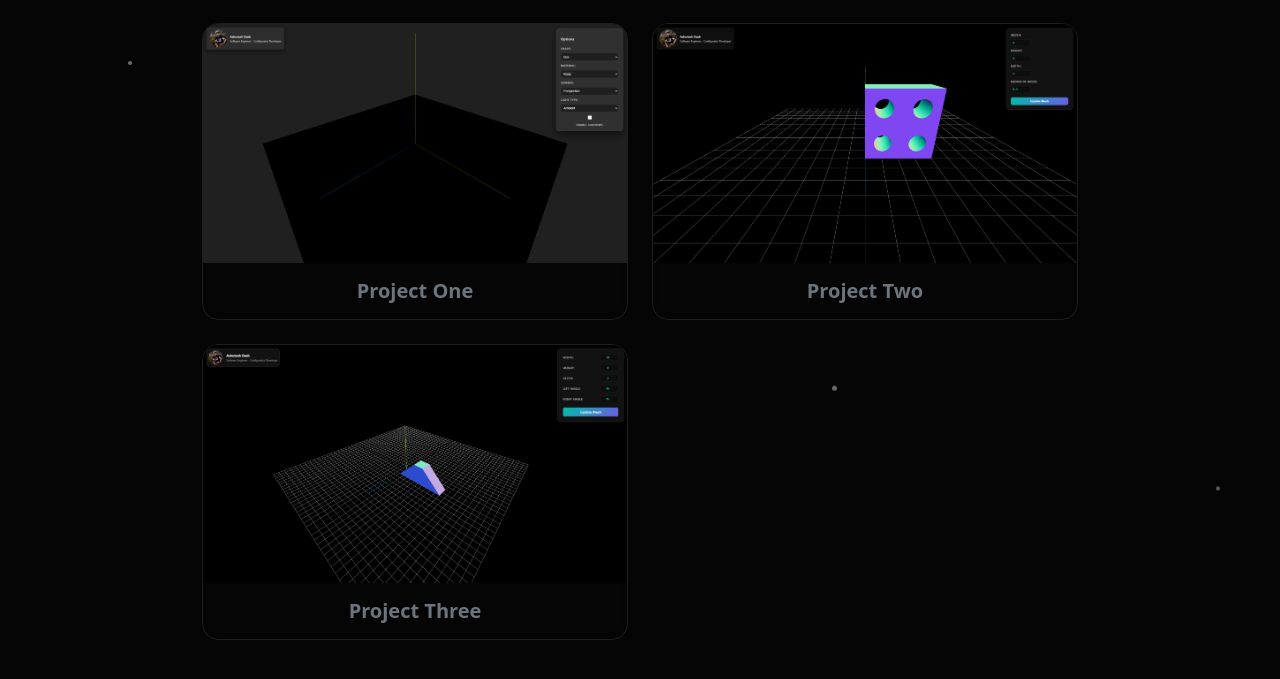
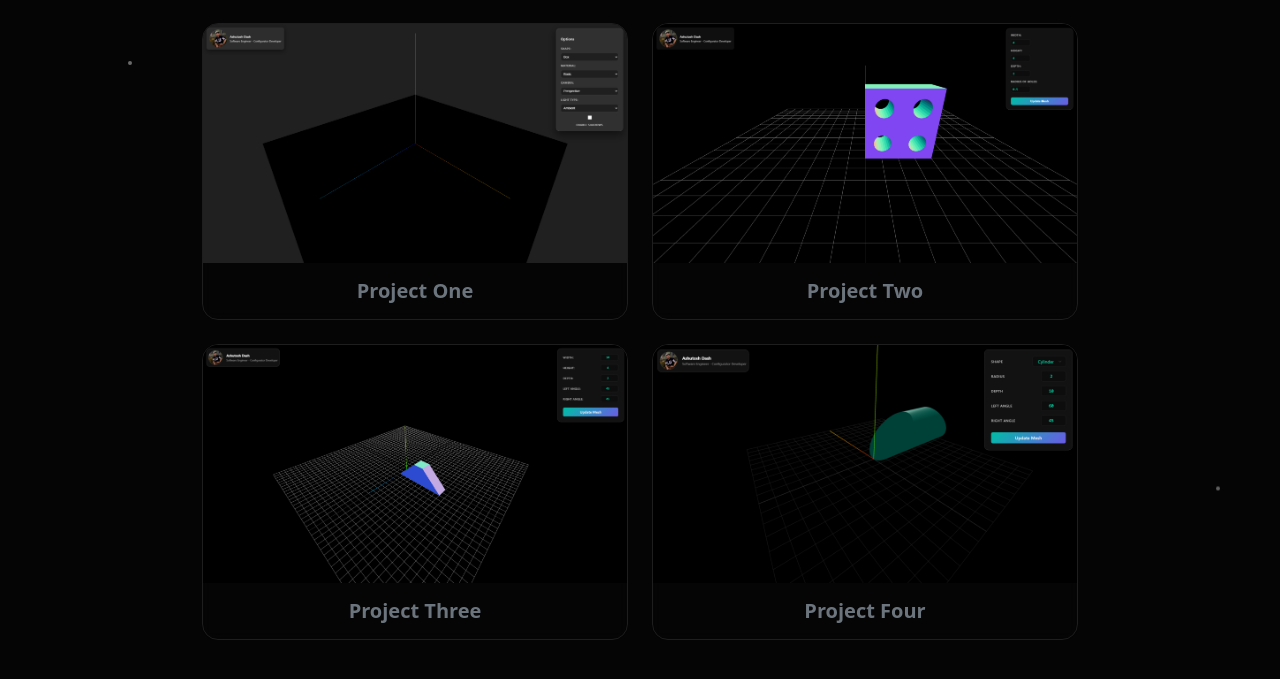
Before and after one commit to ashutoshdash-eva/ProjectHub, a website: page index.html in a window 1280 px wide. Shown: the part 145-824 px from the top of the page. Drawn offline with nearby package versions, Linux system fonts and the light colour scheme.

Commit message:
Refactor code structure for improved readability and maintainability

```diff
--- a/index.html
+++ b/index.html
@@ -108,6 +108,18 @@
                     </div>
                 </a>
             </div>
+            <div class="col-12 col-md-6">
+                <a href="https://project-4-bay.vercel.app/" class="text-decoration-none text-white d-block h-100">
+                    <div class="card bg-transparent glass-panel glass-card h-100 rounded-4 overflow-hidden">
+                        <div class="ratio ratio-16x9">
+                            <img src="./Image/project4.png" class="object-fit-cover w-100 h-100" alt="Project 2">
+                        </div>
+                        <div class="card-body text-center py-3">
+                            <h5 class="text-secondary card-title fw-bold m-0">Project Four</h5>
+                        </div>
+                    </div>
+                </a>
+            </div>
 
         </div>
     </div>
```
Also changed, not shown: Image/project4.png (added).
